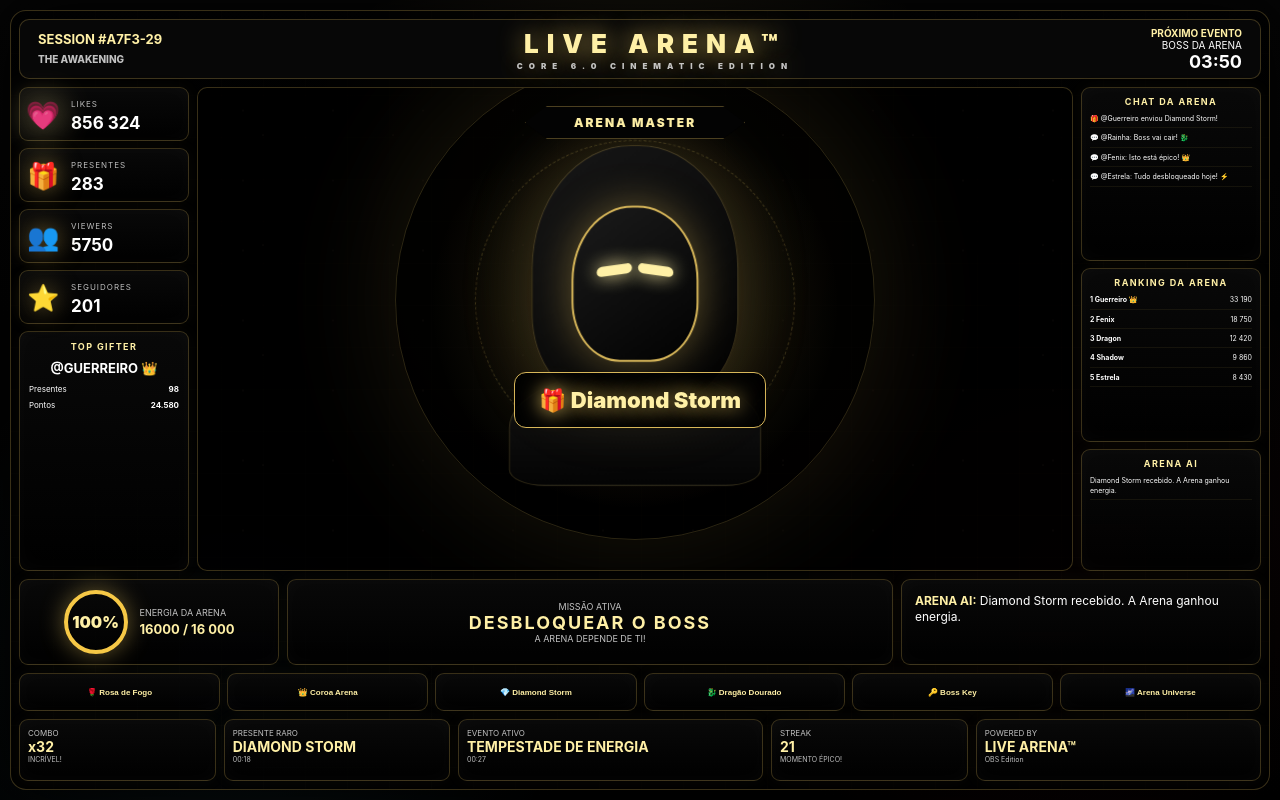
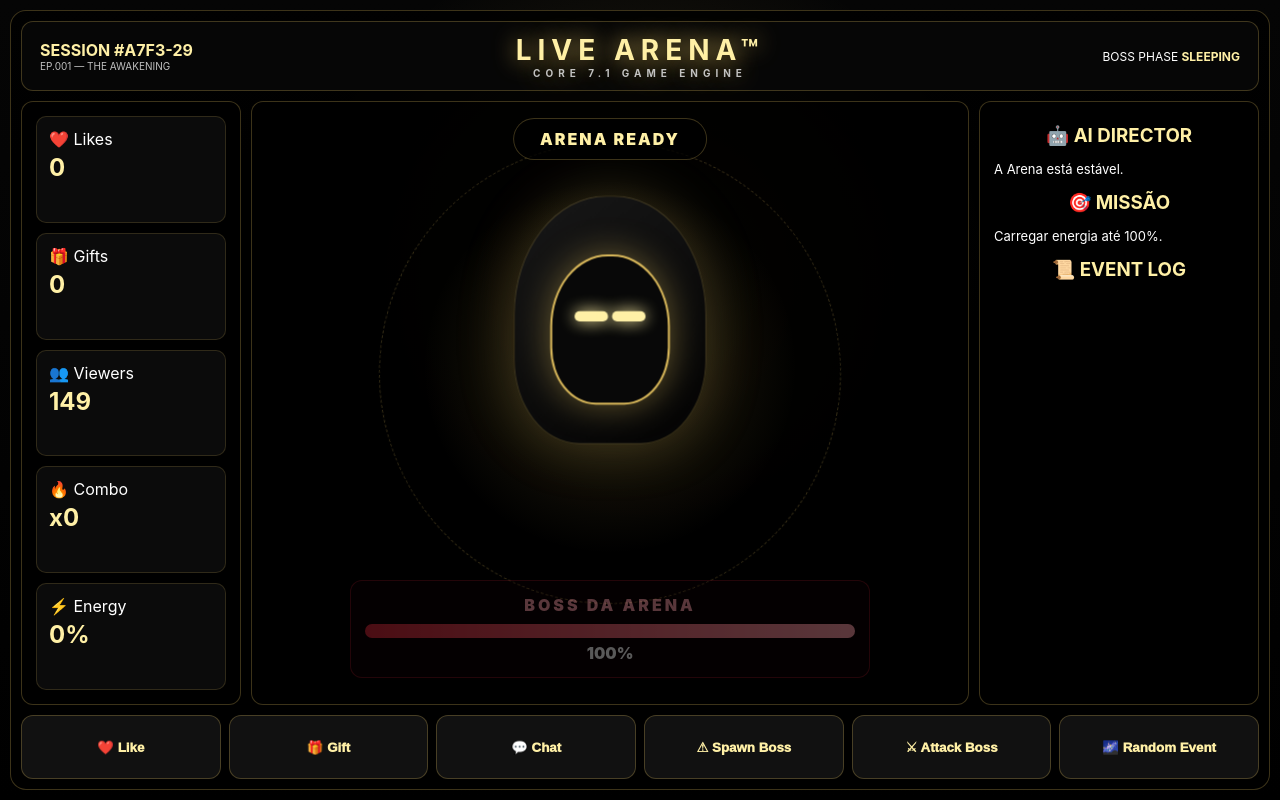
Before and after one commit to vitooriado-commits/live-arena, a plain HTML site: page index.html in a window 1280 px wide. Drawn offline with Linux system fonts and the light colour scheme.

Commit message:
Add files via upload

```diff
--- /dev/null
+++ b/assets/css/core7.css
@@ -0,0 +1,24 @@
+*{box-sizing:border-box}
+:root{--gold:#d8b75a;--gold2:#fff0a6;--red:#d72638;--line:rgba(216,183,90,.28)}
+html,body{margin:0;width:100%;height:100%;background:#000;color:#fff;font-family:Inter,system-ui,sans-serif;overflow:hidden}
+body{padding:10px;background:radial-gradient(circle at 50% 35%,rgba(216,183,90,.18),transparent 42%),linear-gradient(180deg,#050505,#000)}
+.arena{width:100%;height:100%;display:grid;grid-template-rows:70px 1fr 64px;gap:10px;padding:10px;border:1px solid var(--line);border-radius:16px;background:rgba(0,0,0,.80);position:relative;overflow:hidden}
+.top{display:grid;grid-template-columns:260px 1fr 260px;align-items:center;border:1px solid var(--line);border-radius:12px;padding:0 18px;background:rgba(8,8,8,.85)}
+.top b,.phase b{color:var(--gold2)}.top small{display:block;opacity:.75;font-size:10px}.top h1{text-align:center;margin:0;color:var(--gold2);letter-spacing:6px;font-size:28px;text-shadow:0 0 22px var(--gold)}.top h1 small{letter-spacing:5px;color:#fff}
+.phase{text-align:right;font-size:12px}
+.grid{min-height:0;display:grid;grid-template-columns:220px 1fr 280px;gap:10px}
+.panel{border:1px solid var(--line);border-radius:12px;background:rgba(0,0,0,.72);padding:14px;overflow:hidden}
+.stats{display:grid;gap:10px}.stats div{border:1px solid rgba(216,183,90,.18);border-radius:10px;padding:12px;background:rgba(20,20,20,.55)}.stats b{display:block;color:var(--gold2);font-size:24px;margin-top:4px}
+.stage{position:relative;border:1px solid var(--line);border-radius:12px;background:radial-gradient(circle at 50% 44%,rgba(216,183,90,.18),transparent 38%),rgba(0,0,0,.55);overflow:hidden}
+.stage:before{content:"";position:absolute;left:50%;top:45%;transform:translate(-50%,-50%);width:460px;height:460px;border-radius:50%;border:1px dashed rgba(216,183,90,.25);animation:spin 18s linear infinite}@keyframes spin{to{transform:translate(-50%,-50%) rotate(360deg)}}
+.arena-master{position:absolute;left:50%;top:43%;transform:translate(-50%,-50%);width:230px;height:320px;animation:breath 3.5s infinite ease-in-out}@keyframes breath{50%{transform:translate(-50%,-51%) scale(1.015)}}
+.hood{position:absolute;left:50%;top:0;transform:translateX(-50%);width:190px;height:245px;border-radius:48% 48% 34% 34%;background:linear-gradient(145deg,#181818,#030303);border:1px solid rgba(216,183,90,.25);box-shadow:0 0 55px rgba(216,183,90,.25)}
+.mask{position:absolute;left:50%;top:58px;transform:translateX(-50%);width:118px;height:148px;border:2px solid var(--gold);border-radius:48% 48% 38% 38%;background:#080808;box-shadow:0 0 35px rgba(216,183,90,.45)}
+.mask i{position:absolute;top:54px;width:33px;height:10px;background:var(--gold2);border-radius:20px;box-shadow:0 0 16px var(--gold2)}.mask i:first-child{left:22px}.mask i:last-child{right:22px}
+.boss{position:absolute;left:50%;bottom:26px;transform:translateX(-50%);width:min(520px,76%);padding:14px;border:1px solid rgba(215,38,56,.45);border-radius:12px;background:rgba(20,0,5,.72);opacity:.35;transition:.3s}.boss.active{opacity:1;box-shadow:0 0 28px rgba(215,38,56,.35)}
+.boss-name{text-align:center;color:#ff9da8;font-weight:1000;letter-spacing:3px}.boss-bar{height:14px;background:#25070b;border-radius:99px;overflow:hidden;margin-top:9px}.boss-bar span{display:block;height:100%;width:100%;background:linear-gradient(90deg,#d72638,#ff9da8);transition:.35s}.boss-hp{text-align:center;margin-top:5px;font-weight:1000}
+.event-banner{position:absolute;left:50%;top:16px;transform:translateX(-50%);padding:10px 26px;border:1px solid var(--line);border-radius:999px;background:rgba(0,0,0,.74);color:var(--gold2);font-weight:1000;letter-spacing:2px}
+.director h3{color:var(--gold2);text-align:center;margin:8px 0}.director p{font-size:13px;line-height:1.4}.log{font-size:12px;line-height:1.5;max-height:220px;overflow:hidden}
+.controls{display:grid;grid-template-columns:repeat(6,1fr);gap:8px}.controls button{border:1px solid var(--line);border-radius:12px;background:#111;color:var(--gold2);font-weight:1000;cursor:pointer}
+.toast{position:absolute;top:50%;left:50%;transform:translate(-50%,-50%) scale(.86);opacity:0;padding:14px 24px;border:1px solid var(--gold);border-radius:12px;background:rgba(0,0,0,.92);color:var(--gold2);font-size:24px;font-weight:1000;text-shadow:0 0 20px var(--gold);transition:.28s}.toast.show{opacity:1;transform:translate(-50%,-50%) scale(1)}
+.boss-mode .mask i{background:#ff4c4c;box-shadow:0 0 18px #ff3333}
--- /dev/null
+++ b/data/events.json
@@ -0,0 +1 @@
+[{"name":"Tempestade de Energia"},{"name":"Diamond Rain"}]
--- /dev/null
+++ b/engine/ai-director.js
@@ -0,0 +1,11 @@
+export class Director {
+  speak(state, battle){
+    if(battle.active && battle.phase === "last-life") return "O Boss está quase derrotado. Ataquem agora.";
+    if(battle.active && battle.phase === "fury") return "O Boss entrou em fúria. A Arena treme.";
+    if(battle.active) return "Batalha ativa. O público controla o combate.";
+    if(state.energy >= 100) return "Energia máxima. O Boss pode despertar.";
+    if(state.combo >= 10) return "Combo forte. A comunidade está a aquecer.";
+    if(state.gifts > 0) return "Presentes recebidos. A Arena ganhou poder.";
+    return "A Arena está estável.";
+  }
+}
--- /dev/null
+++ b/engine/battle-engine.js
@@ -0,0 +1,29 @@
+export class BattleEngine {
+  constructor(){
+    this.active = false;
+    this.hp = 100;
+    this.phase = "sleeping";
+  }
+
+  spawn(){
+    this.active = true;
+    this.hp = 100;
+    this.phase = "awakening";
+    setTimeout(()=> {
+      if(this.active) this.phase = "attack";
+    }, 1800);
+  }
+
+  attack(damage){
+    if(!this.active) return;
+    this.hp = Math.max(0, this.hp - damage);
+
+    if(this.hp <= 50 && this.hp > 20) this.phase = "fury";
+    if(this.hp <= 20 && this.hp > 0) this.phase = "last-life";
+
+    if(this.hp <= 0){
+      this.phase = "defeated";
+      this.active = false;
+    }
+  }
+}
--- /dev/null
+++ b/engine/core7-engine.js
@@ -0,0 +1,124 @@
+import { BattleEngine } from "./battle-engine.js";
+import { Director } from "./ai-director.js";
+import { EventEngine } from "./event-engine.js";
+
+const $ = id => document.getElementById(id);
+const fmt = n => n.toLocaleString("pt-PT");
+
+const state = {
+  likes: 0,
+  gifts: 0,
+  viewers: 142,
+  combo: 0,
+  energy: 0
+};
+
+const battle = new BattleEngine();
+const director = new Director();
+const events = new EventEngine();
+
+function toast(text){
+  const t = $("toast");
+  t.textContent = text;
+  t.classList.add("show");
+  setTimeout(()=>t.classList.remove("show"),1200);
+}
+
+function log(text){
+  $("log").innerHTML = text + "<br>" + $("log").innerHTML;
+}
+
+function update(){
+  $("likes").textContent = fmt(state.likes);
+  $("gifts").textContent = fmt(state.gifts);
+  $("viewers").textContent = fmt(state.viewers);
+  $("combo").textContent = "x" + state.combo;
+  $("energy").textContent = state.energy + "%";
+
+  $("bossPhase").textContent = battle.phase.toUpperCase();
+  $("bossHp").textContent = battle.hp + "%";
+  $("bossHpBar").style.width = battle.hp + "%";
+
+  const bossEl = $("boss");
+  bossEl.classList.toggle("active", battle.active);
+  document.body.classList.toggle("boss-mode", battle.active);
+
+  const aiText = director.speak(state, battle);
+  $("ai").textContent = aiText;
+}
+
+function addEnergy(v){
+  state.energy = Math.min(100, state.energy + v);
+  if(state.energy >= 100 && !battle.active){
+    $("mission").textContent = "Boss disponível. Ativa a batalha.";
+  }
+}
+
+function handle(type){
+  if(type === "like"){
+    state.likes += Math.floor(Math.random()*600)+100;
+    addEnergy(3);
+    toast("+ LIKES");
+    log("❤️ Likes aumentaram a energia.");
+  }
+
+  if(type === "gift"){
+    state.gifts++;
+    state.combo++;
+    addEnergy(15);
+    toast("🎁 GIFT CINEMATIC");
+    log("🎁 Presente recebido. Combo +" + state.combo);
+  }
+
+  if(type === "comment"){
+    toast("💬 CHAT");
+    log("💬 O chat está ativo.");
+  }
+
+  if(type === "boss"){
+    battle.spawn();
+    $("mission").textContent = "Derrotar o Boss.";
+    toast("⚠ BOSS DESPERTOU");
+    log("⚠ Boss entrou na Arena.");
+  }
+
+  if(type === "attack"){
+    const damage = Math.floor(8 + state.combo * 0.4);
+    battle.attack(damage);
+    toast("⚔ -" + damage + " HP");
+    log("⚔ Ataque ao Boss: -" + damage + " HP");
+    if(!battle.active && battle.hp <= 0){
+      $("mission").textContent = "Boss derrotado.";
+      toast("🏆 VITÓRIA");
+      state.energy = 0;
+    }
+  }
+
+  if(type === "random"){
+    const e = events.random();
+    $("eventBanner").textContent = e.name.toUpperCase();
+    addEnergy(e.energy);
+    toast(e.icon + " " + e.name);
+    log(e.icon + " Evento: " + e.name);
+  }
+
+  update();
+}
+
+window.LiveArena = { event: handle, state, battle };
+
+setInterval(()=>{
+  state.viewers += Math.floor(Math.random()*9)-3;
+  if(state.viewers < 0) state.viewers = 0;
+  update();
+},1600);
+
+setInterval(()=>{
+  const r = Math.random();
+  if(r < .45) handle("like");
+  else if(r < .62) handle("comment");
+  else if(r < .75) handle("gift");
+},3800);
+
+update();
+setTimeout(()=>toast("CORE 7.1 GAME ENGINE ONLINE"),500);
--- a/engine/event-engine.js
+++ b/engine/event-engine.js
@@ -1,5 +1,15 @@
-export function triggerEvent(state, toast){
-  document.getElementById("activeEvent").textContent = "ARENA FRENZY";
-  state.combo += 3;
-  toast("🌩 ARENA FRENZY");
+export class EventEngine {
+  constructor(){
+    this.events = [
+      {name:"Tempestade de Energia", icon:"⚡", energy:12},
+      {name:"Diamond Rain", icon:"💎", energy:18},
+      {name:"Golden Hour", icon:"👑", energy:15},
+      {name:"Arena Frenzy", icon:"🔥", energy:20},
+      {name:"Eclipse", icon:"🌑", energy:10}
+    ];
+  }
+
+  random(){
+    return this.events[Math.floor(Math.random()*this.events.length)];
+  }
 }
--- a/index.html
+++ b/index.html
@@ -3,66 +3,63 @@
 <head>
 <meta charset="UTF-8">
 <meta name="viewport" content="width=device-width,initial-scale=1.0">
-<title>LIVE ARENA™ — Core 6.0 Cinematic Edition</title>
-<link rel="stylesheet" href="assets/css/core6.css">
+<title>LIVE ARENA™ — Core 7.1 Game Engine</title>
+<link rel="stylesheet" href="assets/css/core7.css">
 </head>
 <body>
-<div class="arena-shell" id="arenaShell">
-
-<header class="topbar">
-  <div class="session"><b>SESSION #A7F3-29</b><span>THE AWAKENING</span></div>
-  <div class="brand">LIVE ARENA™<small>CORE 6.0 CINEMATIC EDITION</small></div>
-  <div class="event-timer"><b>PRÓXIMO EVENTO</b><span>BOSS DA ARENA</span><strong id="timer">03:50</strong></div>
+<div class="arena" id="arena">
+  <header class="top">
+    <div><b>SESSION #A7F3-29</b><small>EP.001 — THE AWAKENING</small></div>
+    <h1>LIVE ARENA™<small>CORE 7.1 GAME ENGINE</small></h1>
+    <div class="phase">BOSS PHASE <b id="bossPhase">SLEEPING</b></div>
   </header>
 
-<main class="arena-grid">
-  <aside class="left-hud">
-    <div class="hud-card pulse"><span>💗</span><small>LIKES</small><b id="likes">856 324</b></div>
-    <div class="hud-card"><span>🎁</span><small>PRESENTES</small><b id="gifts">282</b></div>
-    <div class="hud-card"><span>👥</span><small>VIEWERS</small><b id="viewers">5 747</b></div>
-    <div class="hud-card"><span>⭐</span><small>SEGUIDORES</small><b id="followers">201</b></div>
-    <div class="top-gifter"><h3>TOP GIFTER</h3><strong>@GUERREIRO 👑</strong><p><span>Presentes</span><b>98</b></p><p><span>Pontos</span><b>24.580</b></p></div>
+  <main class="grid">
+    <aside class="panel stats">
+      <div>❤️ Likes <b id="likes">0</b></div>
+      <div>🎁 Gifts <b id="gifts">0</b></div>
+      <div>👥 Viewers <b id="viewers">0</b></div>
+      <div>🔥 Combo <b id="combo">x0</b></div>
+      <div>⚡ Energy <b id="energy">0%</b></div>
     </aside>
 
-  <section class="arena-stage">
-    <div class="ambient-ring ring-a"></div>
-    <div class="ambient-ring ring-b"></div>
-    <div class="dust"></div>
-    <div class="arena-master-label">ARENA MASTER</div>
-    <div class="arena-master" id="arenaMaster">
-      <div class="shoulders"></div><div class="hood"></div>
-      <div class="mask"><div class="eye left"></div><div class="eye right"></div></div>
+    <section class="stage">
+      <div class="arena-master">
+        <div class="hood"></div>
+        <div class="mask"><i></i><i></i></div>
       </div>
+
+      <div class="boss" id="boss">
+        <div class="boss-name">BOSS DA ARENA</div>
+        <div class="boss-bar"><span id="bossHpBar"></span></div>
+        <div class="boss-hp" id="bossHp">100%</div>
+      </div>
+
+      <div class="event-banner" id="eventBanner">ARENA READY</div>
     </section>
 
-  <aside class="right-hud">
-    <section class="side-panel chat"><h3>CHAT DA ARENA</h3><div id="chat"><p>💬 @Rainha: Boss vai cair! 🐉</p><p>💬 @Fenix: Isto está épico! 👑</p><p>💬 @Estrela: Tudo desbloqueado hoje! ⚡</p></div></section>
-    <section class="side-panel ranking"><h3>RANKING DA ARENA</h3><p><b>1 Guerreiro 👑</b><span>33 190</span></p><p><b>2 Fenix</b><span>18 750</span></p><p><b>3 Dragon</b><span>12 420</span></p><p><b>4 Shadow</b><span>9 860</span></p><p><b>5 Estrela</b><span>8 430</span></p></section>
-    <section class="side-panel ai"><h3>ARENA AI</h3><p id="aiText">Energia máxima. Boss pronto para despertar.</p></section>
+    <aside class="panel director">
+      <h3>🤖 AI DIRECTOR</h3>
+      <p id="ai">A Arena está estável.</p>
+      <h3>🎯 MISSÃO</h3>
+      <p id="mission">Carregar energia até 100%.</p>
+      <h3>📜 EVENT LOG</h3>
+      <div id="log" class="log"></div>
     </aside>
   </main>
 
-<section class="mission-row">
-  <div class="energy-widget"><div class="energy-orb" id="energyOrb">100%</div><div><small>ENERGIA DA ARENA</small><b id="energyPoints">16 000 / 16 000</b></div></div>
-  <div class="mission-card"><small>MISSÃO ATIVA</small><b id="mission">DESBLOQUEAR O BOSS</b><span>A ARENA DEPENDE DE TI!</span></div>
-  <div class="ai-mini"><b>ARENA AI:</b><span id="aiMini"> O público desbloqueou energia máxima.</span></div>
+  <section class="controls">
+    <button onclick="LiveArena.event('like')">❤️ Like</button>
+    <button onclick="LiveArena.event('gift')">🎁 Gift</button>
+    <button onclick="LiveArena.event('comment')">💬 Chat</button>
+    <button onclick="LiveArena.event('boss')">⚠ Spawn Boss</button>
+    <button onclick="LiveArena.event('attack')">⚔ Attack Boss</button>
+    <button onclick="LiveArena.event('random')">🌌 Random Event</button>
   </section>
 
-<section class="gift-row">
-  <button data-gift="Rosa de Fogo">🌹 Rosa de Fogo</button><button data-gift="Coroa Arena">👑 Coroa Arena</button><button data-gift="Diamond Storm">💎 Diamond Storm</button><button data-gift="Dragão Dourado">🐉 Dragão Dourado</button><button data-gift="Boss Key">🔑 Boss Key</button><button data-gift="Arena Universe">🌌 Arena Universe</button>
-</section>
+  <div class="toast" id="toast">ONLINE</div>
+</div>
 
-<section class="bottom-row">
-  <div><small>COMBO</small><b id="combo">x31</b><span>INCRÍVEL!</span></div>
-  <div><small>PRESENTE RARO</small><b id="rareGift">DIAMOND STORM</b><span>00:18</span></div>
-  <div><small>EVENTO ATIVO</small><b id="activeEvent">TEMPESTADE DE ENERGIA</b><span>00:27</span></div>
-  <div><small>STREAK</small><b id="streak">21</b><span>MOMENTO ÉPICO!</span></div>
-  <div><small>POWERED BY</small><b>LIVE ARENA™</b><span>OBS Edition</span></div>
-</section>
-
-<div class="boss-alert" id="bossAlert"><small>⚠</small><b>BOSS DA ARENA</b><span>DESPERTOU</span></div>
-<div class="toast" id="toast">LIVE ARENA™ ONLINE</div>
-</div>
-<script type="module" src="engine/core6-engine.js"></script>
+<script type="module" src="engine/core7-engine.js"></script>
 </body>
 </html>
```
Also changed, not shown: docs/roadmap.md (+1 -3 lines), README.md. Lines whose indentation alone changed are shown as unchanged.
